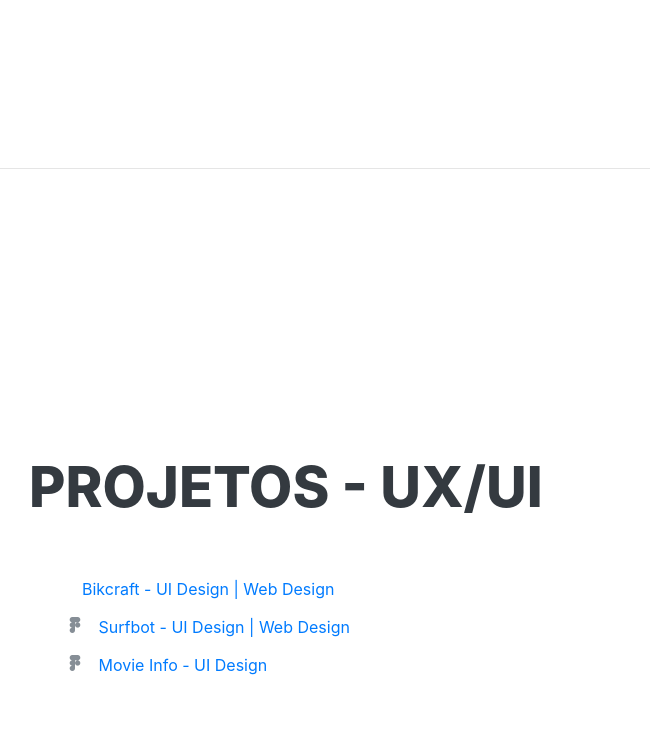
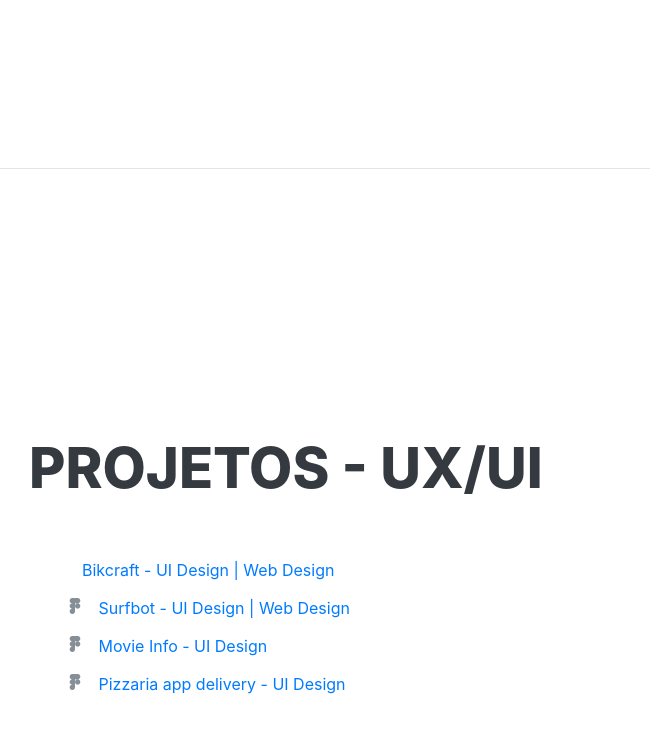
Before and after one commit to isabelacorsi/isabelacorsi.github.io, a plain HTML site: page index.html in a window 1280 px wide. Shown: the part 3035-3768 px from the top of the page, without its empty margins (307-957 px from the left). Drawn offline with nearby package versions, Linux system fonts and the light colour scheme; no server answers; some icons are missing; a web font is replaced by a local one.

Commit message:
Update index.html

```diff
--- a/index.html
+++ b/index.html
@@ -236,6 +236,12 @@
           <a href="https://www.behance.net/gallery/125972365/Movie-info-Luca-UI?tracking_source=project_owner_other_projects"
             class="btn btn-link">Movie Info - UI Design</a>
         </li>
+        <li>
+          <i class="fab fa-figma" aria-hidden="true"></i>
+          <a href="https://www.behance.net/gallery/126299809/Pizzaria-Delivery-App" class="btn btn-link">Pizzaria app
+            delivery -
+            UI Design</a>
+        </li>
     </div>
   </section>
 
```
